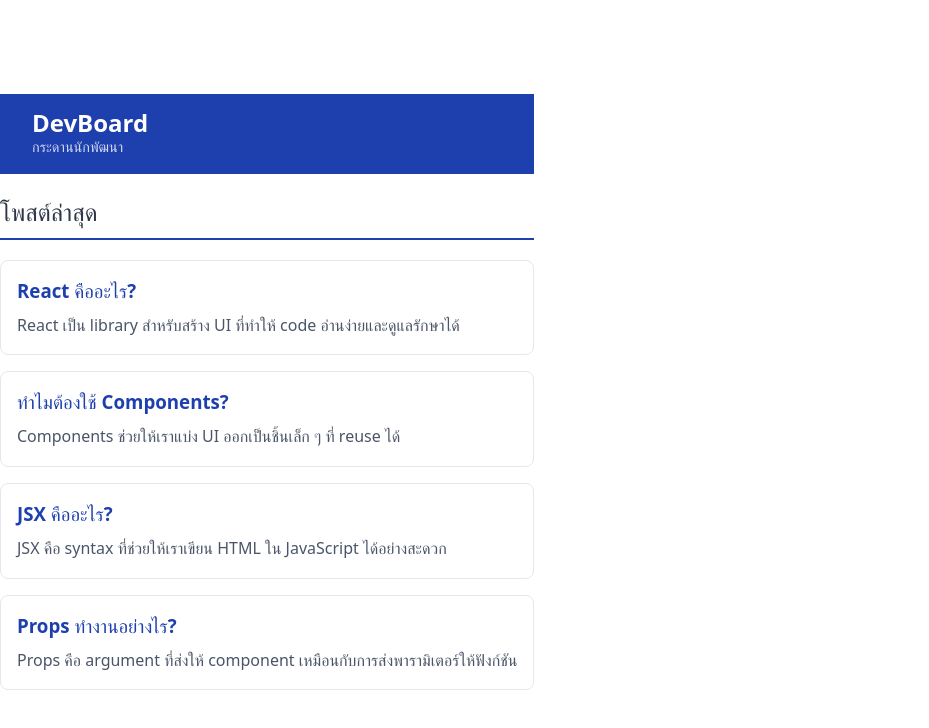
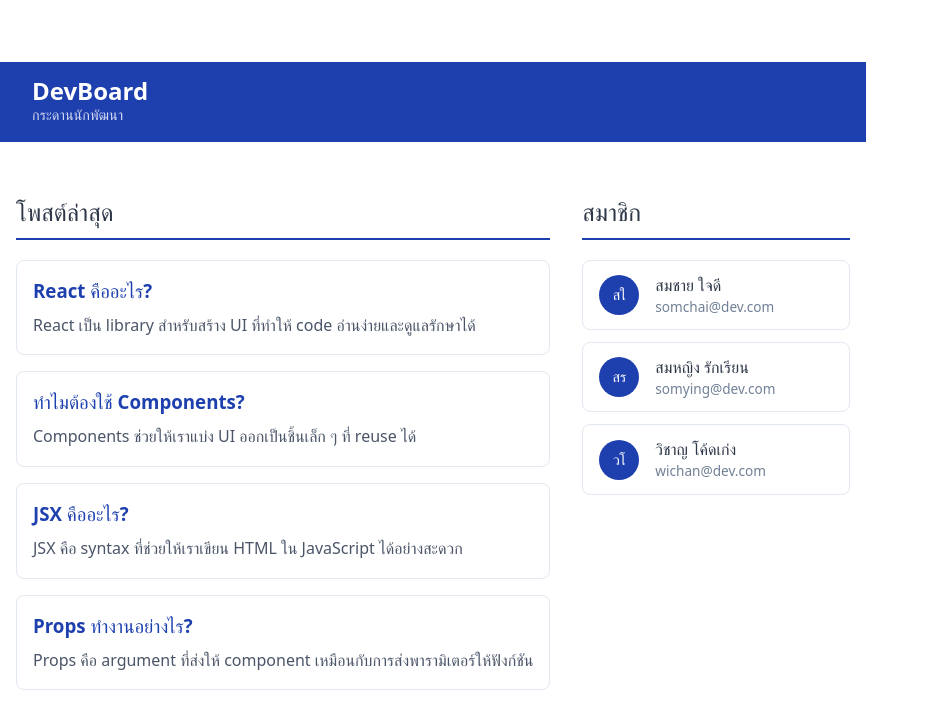
Before and after one commit to 67160026-cmd/devboard-67160026, a React (Vite) app: page / in a window 1280 px wide. Shown: the top 728 px of the page, without its empty margins (0-929 px from the left). Built offline with nearby package versions, Linux system fonts and the light colour scheme.

Commit message:
add รวมทกอยางใน App.jsx

```diff
--- a/src/App.jsx
+++ b/src/App.jsx
@@ -1,6 +1,7 @@
 import Navbar from "./components/Navbar";
-import PostCard from "./components/PostCard";
 import PostList from "./components/PostList";
+import UserCard from "./components/UserCard";
+
 const POSTS = [
   {
     id: 1,
@@ -34,7 +35,37 @@ function App() {
   return (
     <div>
       <Navbar />
-      <PostList posts={POSTS} />
+      <div
+        style={{
+          maxWidth: "900px",
+          margin: "2rem auto",
+          padding: "0 1rem",
+          display: "grid",
+          gridTemplateColumns: "2fr 1fr",
+          gap: "2rem",
+        }}
+      >
+        {/* คอลัมน์ซ้าย: โพสต์ */}
+        <div>
+          <PostList posts={POSTS} />
+        </div>
+
+        {/* คอลัมน์ขวา: สมาชิก */}
+        <div>
+          <h2
+            style={{
+              color: "#2d3748",
+              borderBottom: "2px solid #1e40af",
+              paddingBottom: "0.5rem",
+            }}
+          >
+            สมาชิก
+          </h2>
+          {USERS.map((user) => (
+            <UserCard key={user.id} name={user.name} email={user.email} />
+          ))}
+        </div>
+      </div>
     </div>
   );
 }
```
